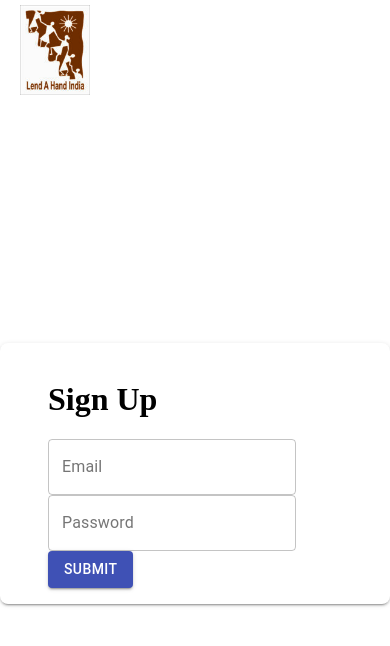
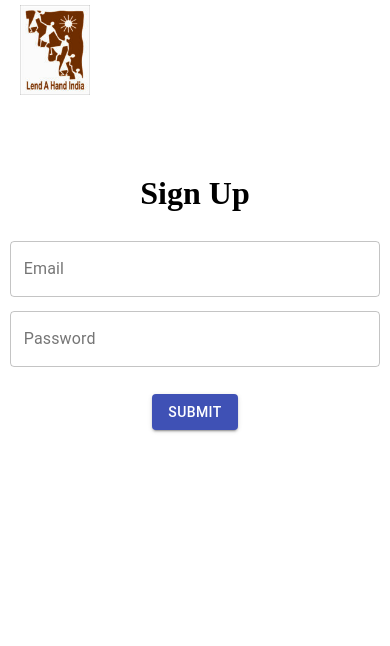
Before and after one commit to rithvik2607/ClassMate, a React (Create React App) app in the folder frontend/: page /admin/signup in a window 390 px wide. Shown: the top 646 px of the page. Built offline with nearby package versions, Linux system fonts and the light colour scheme.

Commit message:
Sign Up Page Done

```diff
--- a/frontend/src/Component/Signup/Signup.js
+++ b/frontend/src/Component/Signup/Signup.js
@@ -1,38 +1,61 @@
-import React from "react";
+import React, { useState } from "react";
 import styles from "./Signup.module.css";
 import { TextField, Button } from "@material-ui/core";
 import { useHistory } from "react-router-dom";
+import axios from "axios";
+import { apiBaseURL } from "../../Config";
 
 function Signup() {
   const history = useHistory();
 
+  const [email, setEmail] = useState("");
+  const [password, setPassword] = useState("");
+
   const handleSubmit = (e) => {
     e.preventDefault();
-    console.log("Clicked on Submit");
-
-    history.push("/dashboard");
+    const data = {
+      email,
+      password,
+    };
+    axios
+      .post(`${apiBaseURL}/users/signup`, data)
+      .then((res) => {
+        setEmail("");
+        setPassword("");
+      })
+      .catch((err) => {
+        console.log(err);
+      });
   };
 
   return (
     <div className={styles.container}>
-      <form className={styles.registration} onSubmit={handleSubmit}>
-        <h1 className={styles.heading}>Sign Up</h1>
+      <div className={styles.innerContainer}>
+        <h1 className={styles.login}>Sign Up</h1>
+        <div className={styles.fieldsContainer}>
           <TextField
             id="outlined-basic"
             label="Email"
             variant="outlined"
             type="email"
+            className={styles.field}
+            fullWidth
+            onChange={(e) => setEmail(e.target.value)}
           />
           <TextField
             id="outlined-basic"
             label="Password"
             variant="outlined"
             type="password"
+            className={styles.field}
+            fullWidth
+            onChange={(e) => setPassword(e.target.value)}
           />
-        <Button variant="contained" color="primary" type="submit">
+        </div>
+        <Button variant="contained" color="primary" onClick={handleSubmit}>
           Submit
         </Button>
-      </form>
+      </div>
     </div>
   );
 }
--- a/frontend/src/Component/Signup/Signup.module.css
+++ b/frontend/src/Component/Signup/Signup.module.css
@@ -1,84 +1,50 @@
 .container {
   display: flex;
+  flex-direction: column;
+  justify-content: center;
   align-items: center;
-    justify-content: center;
-    min-height: calc(100vh -  var(--nav-height));
+  height: calc(100vh - var(--nav-height));
 }
 
-.registration {
-    position: relative;
+.innerContainer {
   border-radius: 8px;
-    padding: 16px 48px;
-    box-shadow: 0 3px 1px -2px rgba(0, 0, 0, 0.2), 0 2px 2px 0 rgba(0, 0, 0, 0.14), 0 1px 5px 0 rgba(0, 0, 0, 0.12);
-    overflow: hidden;
-    background-color: white;
+  padding: 30px 48px;
+  box-shadow: 0 3px 1px -2px rgba(0, 0, 0, 0.2), 0 2px 2px 0 rgba(0, 0, 0, 0.14),
+    0 1px 5px 0 rgba(0, 0, 0, 0.12);
+  width: 25%;
+  display: flex;
+  flex-direction: column;
+  justify-content: center;
+  align-items: center;
 }
 
-.registration > label {
-    display: block;
-    margin: 24px 0;
-    width: 320px;
+.login {
+  padding: 0;
 }
 
-a {
-    color: rgb(var(--pure-material-primary-rgb));
-    text-decoration: none;
+.fieldsContainer {
+  display: flex;
+  flex-direction: column;
+  justify-content: center;
+  align-items: center;
+  width: 100%;
+  margin-bottom: 20px;
 }
 
-a:hover {
-    text-decoration: underline;
+.field {
+  margin: 7px 0 !important;
 }
 
-.done,
-.progress {
-    position: absolute;
-    top: 0;
-    bottom: 0;
-    left: 0;
-    right: 0;
-    display: flex;
-    flex-direction: column;
-    align-items: center;
-    justify-content: center;
-    background-color: white;
-    visibility: hidden;
+@media only screen and (max-width: 1023px) {
+  .container {
+    height: max-content;
+    margin-top: 20px;
+    width: 100%;
   }
 
-.done {
-    transition: visibility 0s 1s;
-}
-
-.signed > .done {
-    visibility: visible;
-}
-
-.done > a {
-    display: inline-block;
-    text-decoration: none;
-}
-
-.progress {
-    opacity: 0;
-}
-
-.signed > .progress {
-    animation: loading 4s;
-}
-
-@keyframes loading {
-    0% {
-        visibility: visible;
-    }
-    12.5% {
-        opacity: 0;
-    }
-    25% {
-        opacity: 1;
-    }
-    87.5% {
-        opacity: 1;
-    }
-    100% {
-        opacity: 0;
+  .innerContainer {
+    padding: 30px 0;
+    width: 95%;
+    box-shadow: none;
   }
 }
```
Lines whose indentation alone changed are shown as unchanged.
